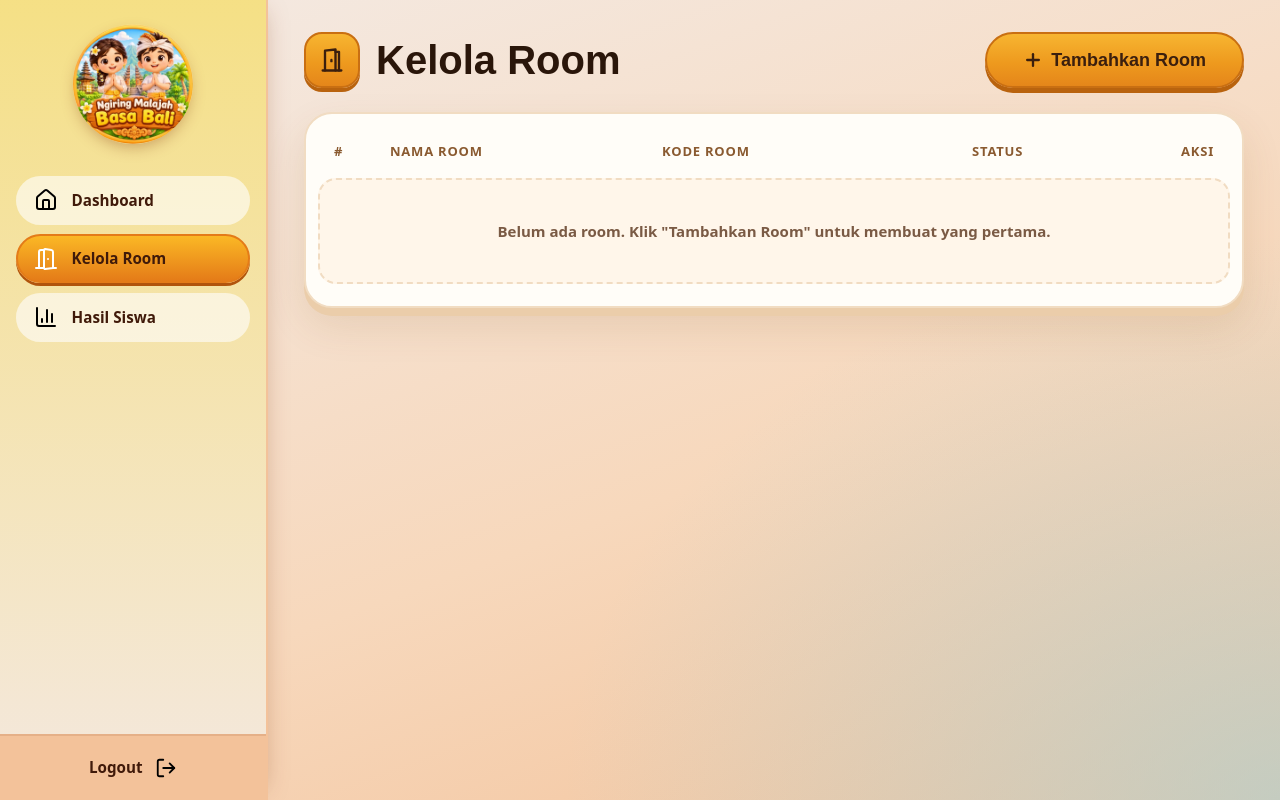
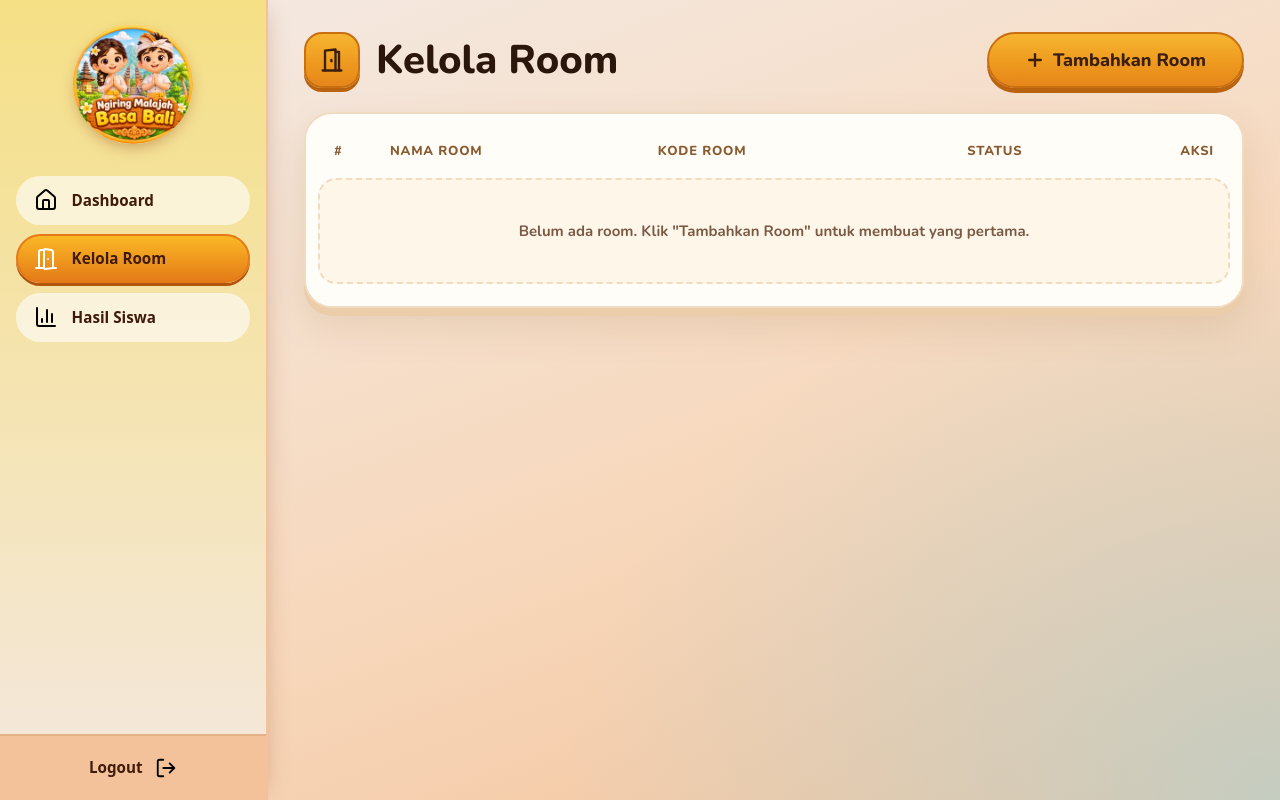
Before and after one commit to SriAndayani/balinese-egrang-battle, a Laravel app: page /guru/room in a window 1280 px wide. Run offline with Laravel 12, Linux system fonts and the light colour scheme; a user stored in the database is signed in; data comes from the database, SQL or seed files in the repository; style sheets or scripts are compiled from the project's sources; some web fonts are replaced.

Commit message:
update link font

```diff
--- a/public/css/Guru/dashboardGuru.css
+++ b/public/css/Guru/dashboardGuru.css
@@ -2,15 +2,31 @@
 
 @font-face {
     font-family: 'Nunito';
-    src: url('../fonts/Nunito-VariableFont_wght.ttf') format('truetype');
-    font-weight: 100 200;   /* font variabel: semua ketebalan dalam satu file */
+    src: url('/fonts/nunito/Nunito-SemiBold.ttf') format('truetype');
+    font-weight: 600;   /* font variabel: semua ketebalan dalam satu file */
+    font-style: normal;
+    font-display: swap;
+}
+
+@font-face {
+    font-family: 'Nunito';
+    src: url('/fonts/nunito/Nunito-Bold.ttf') format('truetype');
+    font-weight: 700;   /* font variabel: semua ketebalan dalam satu file */
+    font-style: normal;
+    font-display: swap;
+}
+
+@font-face {
+    font-family: 'Nunito';
+    src: url('/fonts/nunito/Nunito-ExtraBold.ttf') format('truetype');
+    font-weight: 800;   /* font variabel: semua ketebalan dalam satu file */
     font-style: normal;
     font-display: swap;
 }
 
 @font-face {
     font-family: 'Fredoka';
-    src: url('../fonts/Fredoka-VariableFont_wdth,wght.ttf') format('truetype');
+    src: url('/fonts/fredoka/Fredoka-Variable.ttf') format('truetype');
     font-weight: 700 800;
     font-style: normal;
     font-display: swap;
--- a/public/css/Guru/detailRoom.css
+++ b/public/css/Guru/detailRoom.css
@@ -5,16 +5,24 @@
    ========================================================= */
 @font-face {
     font-family: 'Nunito';
-    src: url('../fonts/Nunito-VariableFont_wght.ttf') format('truetype');
-    font-weight: 400 600 ;   /* font variabel: semua ketebalan dalam satu file */
+    src: url('/fonts/nunito/Nunito-SemiBold.ttf') format('truetype');
+    font-weight: 600;   /* font variabel: semua ketebalan dalam satu file */
     font-style: normal;
     font-display: swap;
 }
 
 @font-face {
     font-family: 'Nunito';
-    src: url('../fonts/Nunito-VariableFont_wght.ttf') format('truetype');
-    font-weight: 700 800;   /* font variabel: semua ketebalan dalam satu file */
+    src: url('/fonts/nunito/Nunito-Bold.ttf') format('truetype');
+    font-weight: 700;   /* font variabel: semua ketebalan dalam satu file */
+    font-style: normal;
+    font-display: swap;
+}
+
+@font-face {
+    font-family: 'Nunito';
+    src: url('/fonts/nunito/Nunito-ExtraBold.ttf') format('truetype');
+    font-weight: 800;   /* font variabel: semua ketebalan dalam satu file */
     font-style: normal;
     font-display: swap;
 }
--- a/public/css/Guru/kelolaRoom.css
+++ b/public/css/Guru/kelolaRoom.css
@@ -4,17 +4,25 @@
    Semua class diawali "rf-" supaya tidak bentrok dengan Tailwind.
    ========================================================= */
 @font-face {
-    font-family: "Nunito";
-    src: url("../fonts/Nunito-VariableFont_wght.ttf") format("truetype");
-    font-weight: 400 600; /* font variabel: semua ketebalan dalam satu file */
+    font-family: 'Nunito';
+    src: url('/fonts/nunito/Nunito-SemiBold.ttf') format('truetype');
+    font-weight: 600;   /* font variabel: semua ketebalan dalam satu file */
     font-style: normal;
     font-display: swap;
 }
 
 @font-face {
-    font-family: "Nunito";
-    src: url("../fonts/Nunito-VariableFont_wght.ttf") format("truetype");
-    font-weight: 700 800; /* font variabel: semua ketebalan dalam satu file */
+    font-family: 'Nunito';
+    src: url('/fonts/nunito/Nunito-Bold.ttf') format('truetype');
+    font-weight: 700;   /* font variabel: semua ketebalan dalam satu file */
+    font-style: normal;
+    font-display: swap;
+}
+
+@font-face {
+    font-family: 'Nunito';
+    src: url('/fonts/nunito/Nunito-ExtraBold.ttf') format('truetype');
+    font-weight: 800;   /* font variabel: semua ketebalan dalam satu file */
     font-style: normal;
     font-display: swap;
 }
```
Also changed, not shown: public/css/Admin/dashboardAdmin.css (+19 -3 lines), public/css/Admin/kategori.css (+12 -4 lines), public/css/Admin/soal.css (+12 -4 lines), public/css/Admin/soalForm.css (+12 -4 lines), public/css/Admin/verifikasi.css (+12 -4 lines), public/css/Guru/hasilDetail.css (+13 -4 lines), public/css/Guru/hasilSiswa.css (+12 -4 lines), public/fonts/nunito/Nunito-Bold.ttf (added), public/fonts/nunito/Nunito-ExtraBold.ttf (added), public/fonts/nunito/Nunito-SemiBold.ttf (added).
